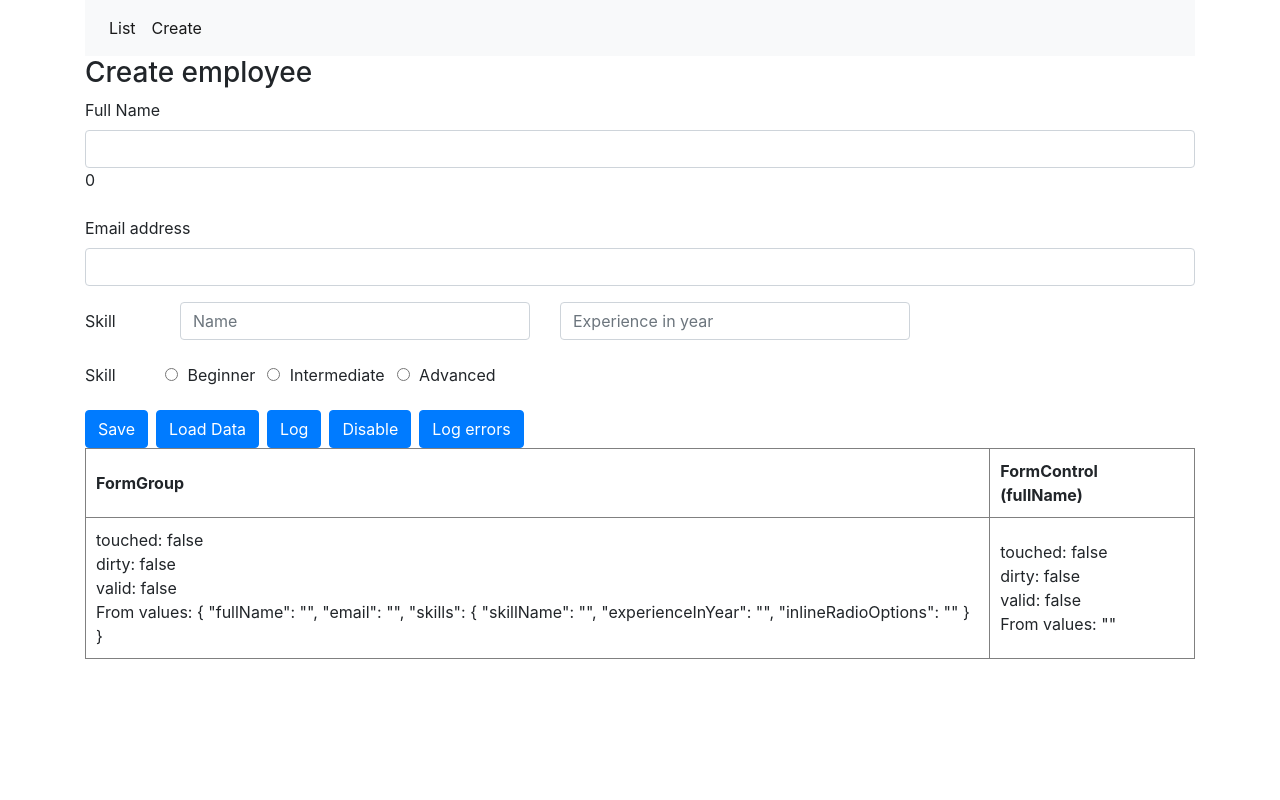
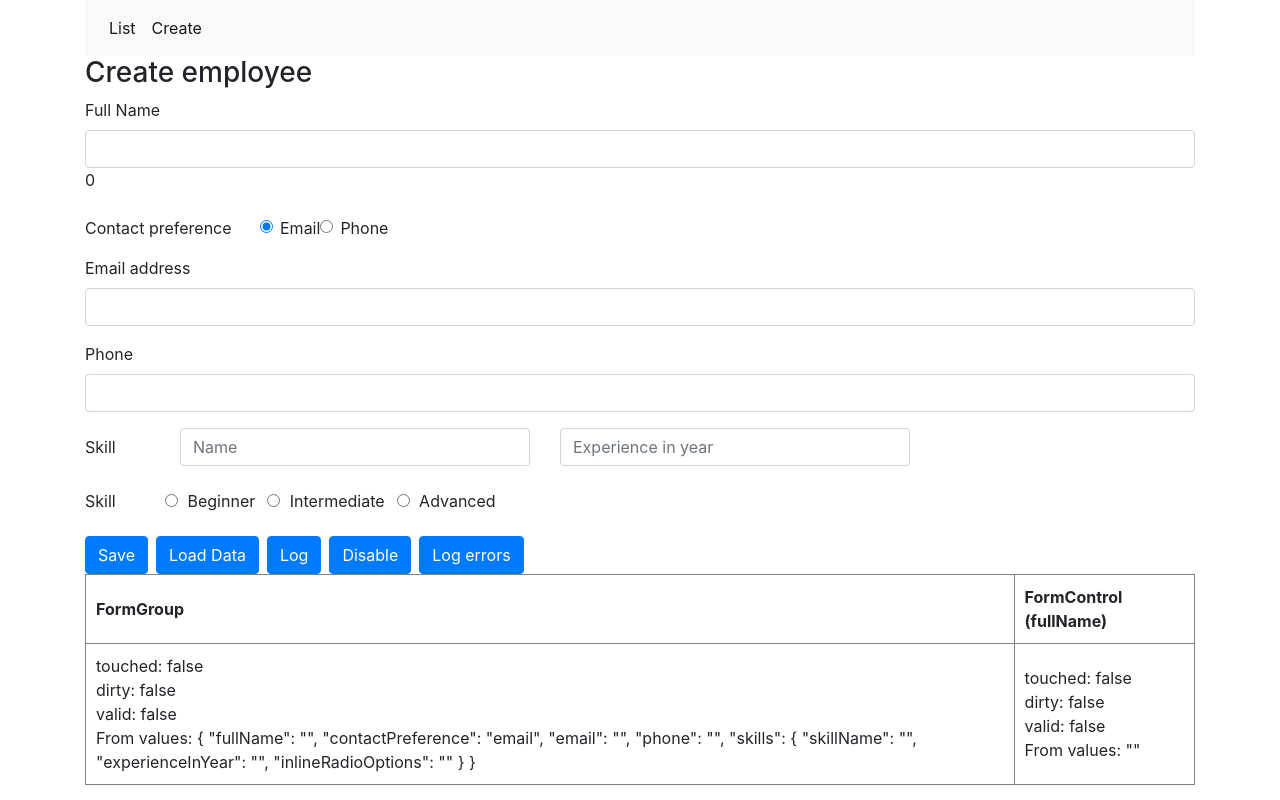
Before and after one commit to JagodaJarzebowska/angular, an Angular app: page /create in a window 1280 px wide. Built offline with nearby package versions, Linux system fonts and the light colour scheme.

Commit message:
change valid by radio value

```diff
--- a/src/app/employee/create-employee/create-employee.component.html
+++ b/src/app/employee/create-employee/create-employee.component.html
@@ -14,12 +14,47 @@
             </span>
 
         </div>
+
+
+        <div class="row">
+            <legend class="col-form-label col-sm-2 pt-0">Contact preference</legend>
+            <div class="col-sm-10">
+                <div class="form-group row">
+                    <div class="form-check">
+                        <label class="form-check-label" for="email">
+                            <input class="form-check-input" type="radio" name="contactPreference" id="contactPreference2" value="email"
+                            formControlName="contactPreference" (click)="onContactPreferenceChange('email')">
+                            Email
+                        </label>
+                    </div>
+
+                    <div class="form-check">
+                        <label class="form-check-label" for="phone">
+                            <input class="form-check-input" type="radio" name="contactPreference" id="contactPreference1" value="phone"
+                                 formControlName="contactPreference" (click)="onContactPreferenceChange('phone')">
+                            Phone
+                        </label>
+                    </div>
+                </div>
+            </div>
+        </div>
+
         <div class="form-group">
             <label for="email">Email address</label>
             <input type="email" class="form-control" id="email" formControlName="email"
                 [ngClass]="{'is-invalid' :  formErros.email}" (blur)="logValidationErrors()">
             <span class="invalid-feedback" *ngIf="formErros.email">
                 {{formErros.email}}
+            </span>
+        </div>
+
+
+        <div class="form-group">
+            <label for="phone">Phone</label>
+            <input type="phone" class="form-control" id="phone" formControlName="phone"
+                [ngClass]="{'is-invalid' :  formErros.phone}" (blur)="logValidationErrors()">
+            <span class="invalid-feedback" *ngIf="formErros.phone">
+                {{formErros.phone}}
             </span>
         </div>
 
@@ -57,7 +92,7 @@
                     </label>
                 </div>
                 <div class="form-check form-check-inline">
-                    <label class="form-check-label" for="proficiency">
+                    <label class="form-check-label" for="intermediate">
                         <input class="form-check-input" type="radio" formControlName="inlineRadioOptions"
                             id="intermediate" value="intermediate" name="inlineRadioOptions"
                             (blur)="logValidationErrors()">
@@ -65,9 +100,9 @@
                     </label>
                 </div>
                 <div class="form-check form-check-inline">
-                    <label class="form-check-label" for="proficiency">
-                        <input class="form-check-input" type="radio" formControlName="inlineRadioOptions"
-                            id="proficiency" value="advanced" name="inlineRadioOptions" (blur)="logValidationErrors()">
+                    <label class="form-check-label" for="advanced">
+                        <input class="form-check-input" type="radio" formControlName="inlineRadioOptions" id="advanced"
+                            value="advanced" name="inlineRadioOptions" (blur)="logValidationErrors()">
                         Advanced
                     </label>
                 </div>
--- a/src/app/employee/create-employee/create-employee.component.ts
+++ b/src/app/employee/create-employee/create-employee.component.ts
@@ -19,6 +19,9 @@ export class CreateEmployeeComponent implements OnInit {
     'email': {
       'required': 'Email is required.'
     },
+    'phone': {
+      'required': 'Phone is required.'
+    },
     'skillName': {
       'required': 'Skill name is required.'
     },
@@ -33,6 +36,7 @@ export class CreateEmployeeComponent implements OnInit {
   formErros = {
     'fullName': '',
     'email': '',
+    'phone': '',
     'skillName': '',
     'experienceInYear': '',
     'inlineRadioOptions': ''
@@ -43,7 +47,9 @@ export class CreateEmployeeComponent implements OnInit {
   ngOnInit(): void {
     this.employeeForm = this.formBuilder.group({
       fullName: ['', [Validators.required, Validators.minLength(2), Validators.maxLength(10)]],
+      contactPreference: ['email'],
       email: ['', Validators.required],
+      phone: [''],
       skills: this.formBuilder.group({
         skillName: ['', Validators.required],
         experienceInYear: ['', Validators.required],
@@ -55,6 +61,18 @@ export class CreateEmployeeComponent implements OnInit {
       this.logValidationErrors(this.employeeForm);
     })
   }
+
+
+  onContactPreferenceChange(value: string) {
+    const phoneControl = this.employeeForm.get('phone');
+    if (value === 'phone') {
+      phoneControl.setValidators(Validators.required);
+    } else {
+      phoneControl.clearValidators();
+    }
+    phoneControl.updateValueAndValidity();
+  }
+
 
   logKeyAndValue(group: FormGroup) {
     Object.keys(group.controls).forEach((key: string) => {
```
